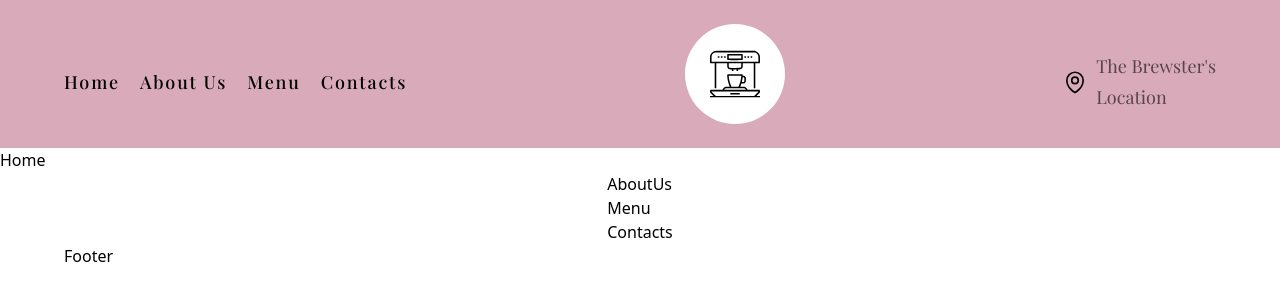
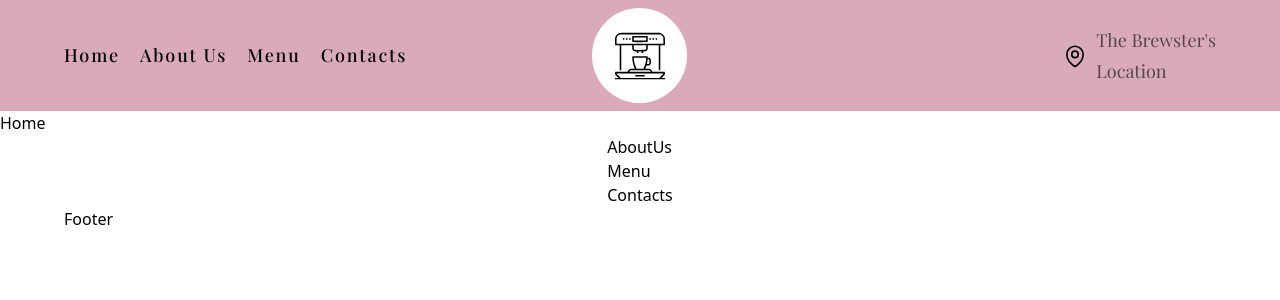
Before and after one commit to Rali-28/the_brewster, a React (Vite) app: page / in a window 1280 px wide. Shown: the top 300 px of the page. Built offline with nearby package versions, Linux system fonts and the light colour scheme.

Commit message:
Desktop View Navbar
Finalized the desktop view of the navbar

```diff
--- a/src/components/NavLogo.jsx
+++ b/src/components/NavLogo.jsx
@@ -1,9 +1,8 @@
 import React from 'react'
 import { logo_sm } from '../assets';
-import styles from '../style';
 
 const NavLogo = () => (
-    <div className={`justify-center flex bg-white rounded-full w-[100px] h-[100px] items-center`}>
+    <div className={`justify-center flex bg-white rounded-full w-[95px] h-[95px] items-center`}>
         <a href="#">
             <img src={logo_sm} alt='logo' className='w-[50px] h-[50px]' />
         </a>
--- a/src/components/Navbar.jsx
+++ b/src/components/Navbar.jsx
@@ -11,11 +11,13 @@ import { layout } from '../style'
 const Navbar = () => (
 
   /* Navbar Container */
-  <nav className='flex items-center justify-between w-full py-6'>
+  <nav className='grid items-center grid-cols-3 gap-5'>
 
-    {/* Render Desktop navLinks */}
-    <div className='flex justify-start w-[1/3]'>
-      <ul className='hidden pt-4 list-none items-left sm:flex'>
+      {/* Desktop View Navlinks */}
+
+        {/* Render Links */}
+        <div className='flex items-center justify-start'>
+          <ul className='items-center hidden text-center list-none items-left md:flex'>
             {navLinks.map((nav, index) => (
               <li
               key={nav.id}
@@ -30,18 +32,24 @@ const Navbar = () => (
             ))}
           </ul>
         </div>
+        {/* End Render */}
 
-    {/* Middle Logo */}
-    <div className='flex justify-center w-[1/3]'>
+
+      {/* End Desktop View */}
+
+      {/* Center Logo */}
+      <div className='content-center'>
+        <a href="#">
+          <div className='flex justify-center py-2'>
             <NavLogo />
           </div>
-    {/* End Logo */}
+        </a>
+      </div >
+      {/* End Center */}
 
 
-
-    {/* Location GMap */}
-    <div className='justify-end hidden pt-4 sm:flex place-items-center w-[1/3]'>
-
+      {/* Location Button */}
+      <div className='justify-end hidden md:flex'>
           <div>
             <a src='#' className={`items-center items cursor-pointer sm:flex ${layout.map_text}`}>
 
@@ -56,10 +64,11 @@ const Navbar = () => (
             </a>
           </div>
         </div>
-    {/* End Map */}
+      {/* End Location */}
 
   </nav>
-  /* End Navbar */
+  /* End Nav */
+
 )
 
 
```
Lines whose indentation alone changed are shown as unchanged.
